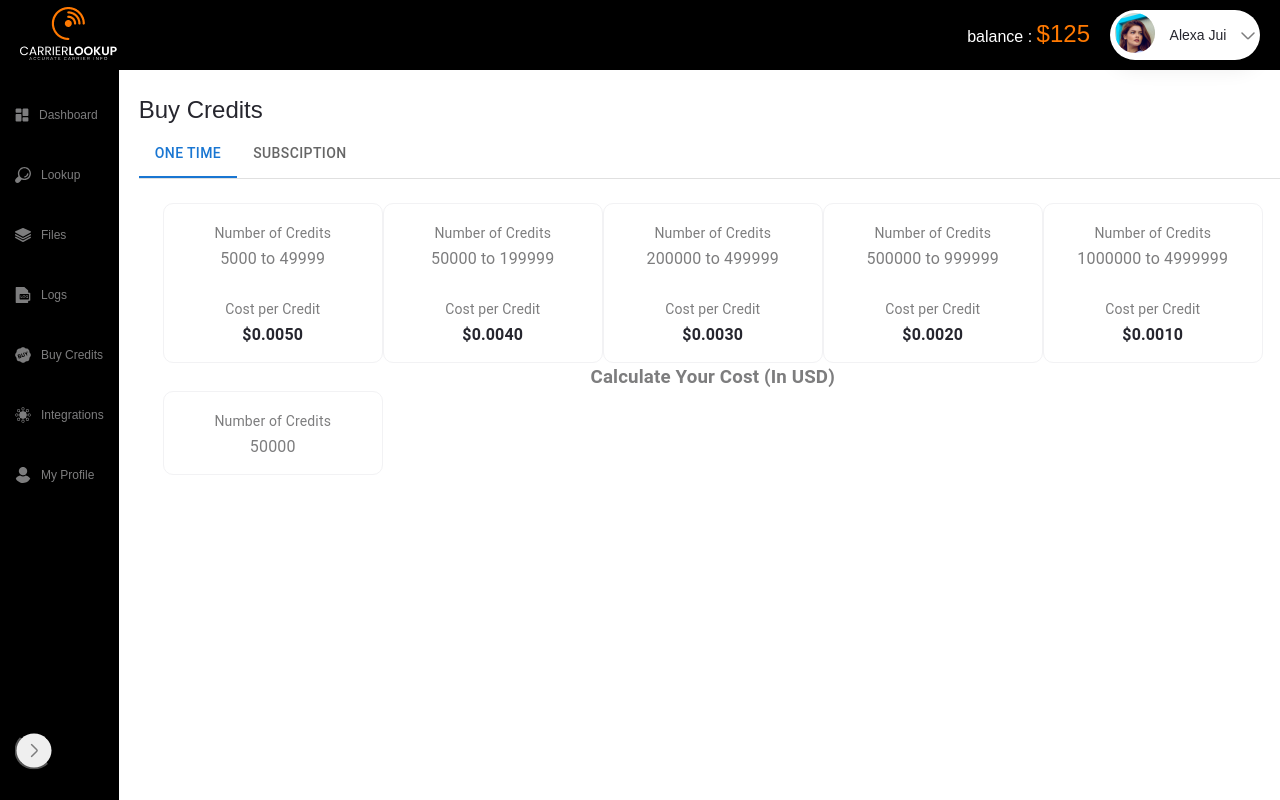
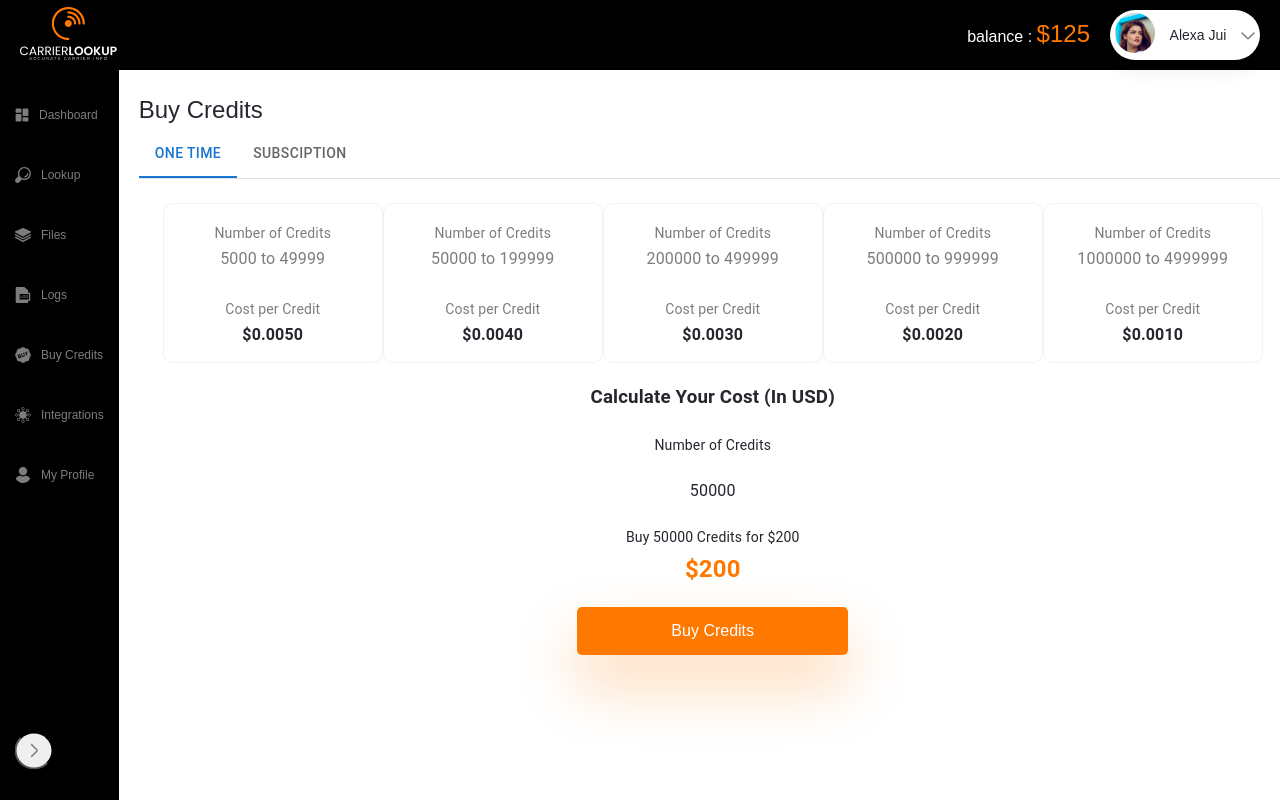
Before and after one commit to khurshidaalam/lookup-app, a React (Create React App) app: page /buycredits in a window 1280 px wide. Shown: the top 800 px of the page. Built offline with nearby package versions, Linux system fonts and the light colour scheme.

Commit message:
buy credit drawer add

```diff
--- a/src/App.css
+++ b/src/App.css
@@ -14,6 +14,7 @@ html {
   --font-orange: #FF7901;
   --font-dark: #26262E;
   --font-grey: #7D7D7E;
+  --border-light: #F2F2F4;
 
 }
 
@@ -30,6 +31,7 @@ a {
   color: var(--font-orange);
   text-decoration: none;
 }
+
 .m-20 {
   margin: 20px 0;
 }
@@ -38,6 +40,7 @@ a {
   width: 72%;
   margin: auto;
 }
+
 .signup-button {
   padding: 20px 97px;
   color: var(--font-orange);
@@ -47,6 +50,7 @@ a {
   text-transform: uppercase;
   cursor: pointer;
 }
+
 h1 {
   text-transform: capitalize;
   color: var(--font-dark);
@@ -61,6 +65,7 @@ p {
   font-size: 14px;
   line-height: 28px;
 }
+
 .orange-btn {
   background: #FF7901;
   box-shadow: 0px 30px 60px rgba(255, 121, 1, 0.3);
@@ -76,6 +81,9 @@ p {
   width: 100%;
   cursor: pointer;
 }
+
+
+
 .form {
   display: flex;
   flex-direction: column;
@@ -83,9 +91,11 @@ p {
   justify-content: space-between;
   padding: 10px 55px;
 }
+
 .orange-btn:hover {
   box-shadow: none;
 }
+
 label,
 input {
   margin-bottom: 15px;
@@ -97,15 +107,17 @@ input {
 
 input {
   padding: 20px;
-    border: 1px solid #F2F2F4;
+  border: 1px solid var(--border-light);
   border-radius: 10px;
 }
+
 .main-content-area {
   display: flex;
   height: calc(100vh - 70px);
   position: relative;
 
 }
+
 .content-area {
   width: 100%;
   /* background-color: red; */
@@ -122,6 +134,7 @@ input {
   transition: all 0.3s;
 
 }
+
 /* media query  */
 @media (max-width:900px) {
 
--- /dev/null
+++ b/src/components/BuyCreditDrawer.js
@@ -0,0 +1,35 @@
+import * as React from 'react';
+import Drawer from '@mui/material/Drawer';
+import Button from '@mui/material/Button';
+
+export default function BuyCreditDrawer() {
+  const [state, setState] = React.useState({
+    right: false,
+  });
+
+  const toggleDrawer = (anchor, open) => (event) => {
+    if (event.type === 'keydown' && (event.key === 'Tab' || event.key === 'Shift')) {
+      return;
+    }
+
+    setState({ ...state, [anchor]: open });
+  };
+
+
+  return (
+    <div>
+      {['right'].map((anchor) => (
+        <React.Fragment key={anchor}>
+          <Button onClick={toggleDrawer(anchor, true)}>{anchor}</Button>
+          <Drawer
+            anchor={anchor}
+            open={state[anchor]}
+            onClose={toggleDrawer(anchor, false)}
+          >
+helloooooooooooooooooooooooo
+          </Drawer>
+        </React.Fragment>
+      ))}
+    </div>
+  );
+}
--- a/src/components/OneTime.js
+++ b/src/components/OneTime.js
@@ -1,5 +1,6 @@
 import React from 'react';
 import styles from "../styles/Buycredits.module.css";
+import Drawer from '@mui/material/Drawer';
 
 const credits = [
     {
@@ -25,6 +26,18 @@ const credits = [
 ]
 
 const OneTime = () => {
+    const [state, setState] = React.useState({
+        right: false,
+    });
+
+    const toggleDrawer = (anchor, open) => (event) => {
+        if (event.type === 'keydown' && (event.key === 'Tab' || event.key === 'Shift')) {
+            return;
+        }
+
+        setState({ ...state, [anchor]: open });
+    };
+
     return (
         <>
             <div className={styles.onetimepage}>
@@ -51,14 +64,54 @@ const OneTime = () => {
 
 
                 </div>
-            <h3>Calculate Your Cost (In USD)</h3>
-                <div className={styles.creditbox}>
+                <h3 className='m-20'>Calculate Your Cost (In USD)</h3>
+                <div className={styles.numofcredits}>
                     <div className={styles.numberofcredit}>
-                        <p>Number of Credits</p>
-                        <span>50000</span>
+                        <p className='m-20'>Number of Credits</p>
+                        <span >50000</span>
                     </div>
                 </div>
+                <div className={`${styles.buy5kcredits} m-20`}>
+                    <div className='creditamount'>
+                        <p>Buy 50000 Credits for $200</p>
+                        <span>$200</span>
                     </div>
+
+
+                    {['right'].map((anchor) => (
+                        <>
+                            <button className={`${styles.orangebtn} orange-btn`} onClick={toggleDrawer(anchor, true)}>Buy Credits</button>
+                            <Drawer
+                                anchor={anchor}
+                                open={state[anchor]}
+                                onClose={toggleDrawer(anchor, false)}
+                            >
+                               <div className={styles.buycreditdrawer}>
+                               <h1>Buy credits</h1>
+                               <p className={styles.costprcredit}><span>50000</span> (Cost per Credit $0.0040)</p>
+                               <table className={styles.creditcarddetailstable}>
+                                <tr>
+                                    <th>Unit Price Per Credit:</th>
+                                    <td>$0.0040</td>
+                                </tr>
+                                <tr>
+                                    <th>Credits:</th>
+                                    <td>50000</td>
+                                </tr>
+                                <tr>
+                                    <th className={styles.total}>Total Price:</th>
+                                    <td>$200</td>
+                                </tr>
+                               </table>
+                               <button className={`${styles.orangebtn} ${styles.paybuybtn} orange-btn`}>Pay and Buy</button>
+                               <p>Note: Minimum credits for purchase should be 5,000 <br></br>1 Credit = 1 Phone Number Validation</p>
+                               </div>
+                            </Drawer>
+                        </>
+                    ))}
+                </div>
+            </div>
+
         </>
     )
 }
--- a/src/components/pages/Buycredits.js
+++ b/src/components/pages/Buycredits.js
@@ -6,6 +6,7 @@ import Typography from '@mui/material/Typography';
 import Box from '@mui/material/Box';
 import styles from "../../styles/Buycredits.module.css";
 import OneTime from '../OneTime';
+import Buycreditdrawer from '../BuyCreditDrawer';
 
 
 function TabPanel(props) {
@@ -61,7 +62,7 @@ const Buycredits = () => {
               </Tabs>
             </Box>
             <TabPanel value={value} index={0}>
-        <OneTime/>
+              <OneTime />
             </TabPanel>
             <TabPanel value={value} index={1}>
               Item Two
--- a/src/styles/Buycredits.module.css
+++ b/src/styles/Buycredits.module.css
@@ -1,25 +1,106 @@
-.buycreditscontent{
+.buycreditscontent {
     width: 100%;
     height: 100%;
     padding: 20px;
 }
-.onetimearea{
+
+.onetimearea {
     text-align: center;
 }
-.allcreditcards{
+
+.allcreditcards {
     display: flex;
     justify-content: space-between;
     align-items: center;
 }
-.creditbox{
+
+.creditbox {
     padding: 15px 20px;
-    border: 1px solid #F2F2F4;
-border-radius: 10px;
-width: 220px;
+    border: 1px solid var(--border-light);
+    border-radius: 10px;
+    min-width: 220px;
 }
-.creditbox:hover,.creditbox:focus {
+
+.creditbox:hover,
+.creditbox:focus {
     border-color: var(--font-orange);
-}
-.costpercredit span{
     color: var(--font-dark);
 }
+
+.costpercredit span,
+.onetimepage h3,
+.buy5kcredits p,
+.numofcredits p,
+.numofcredits span {
+    color: var(--font-dark);
+}
+
+.buy5kcredits span {
+    color: var(--font-orange);
+    font-weight: 600;
+    font-size: 24px;
+}
+
+.creditbox:hover .costpercredit span {
+    color: var(--font-orange);
+}
+
+.orangebtn {
+    width: max-content !important;
+    padding: 10px 94px;
+    margin: 20px 0;
+    font-style: normal;
+    font-weight: 500;
+    font-size: 16px;
+    line-height: 28px;
+    text-transform: capitalize;
+}
+.buycreditdrawer {
+    padding: 30px 20px;
+    width: 556px;
+    text-align: center;
+}
+.buycreditdrawer h1 {
+    padding: 20px;
+    border-bottom: 2px solid var(--border-light);
+}
+.buycreditdrawer p.costprcredit {
+    padding: 13px 20px;
+    border: 1px solid var(--border-light);
+    width: max-content;
+    margin: 50px auto;
+    font-weight: 500;
+    font-size: 16px;
+    line-height: 24px;
+}
+.buycreditdrawer p.costprcredit span {
+    color: var(--font-dark);
+}
+.creditcarddetailstable {
+    background: var(--border-light);
+    border: 1px dashed rgba(125, 125, 126, 0.4);
+    border-radius: 10px;
+    width: 100%;
+    padding: 20px 111px;
+    line-height: 28px;
+    margin-bottom: 10px;
+}
+.creditcarddetailstable th {
+    text-align: left;
+    color: var(--font-grey);
+    font-weight: 400;
+    font-size: 16px;
+}
+.creditcarddetailstable th.total {
+    color: var(--font-dark);
+}
+.creditcarddetailstable td {
+    font-weight: 400;
+    font-size: 16px;
+    text-align: right;
+    color: var(--font-dark);
+}
+.paybuybtn {
+    padding: 10px 20px;
+    text-transform: none;
+}
```
Lines whose indentation alone changed are shown as unchanged.
